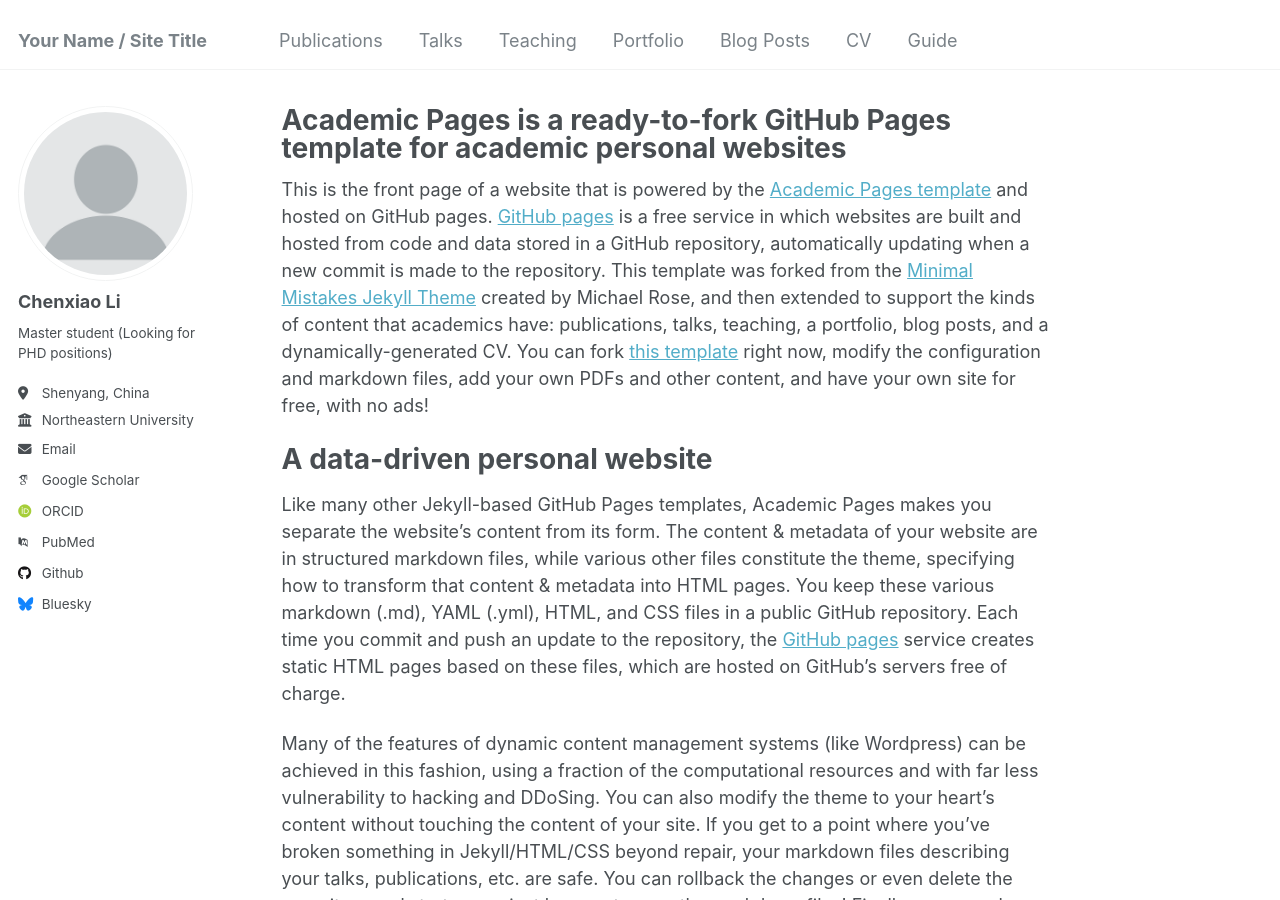
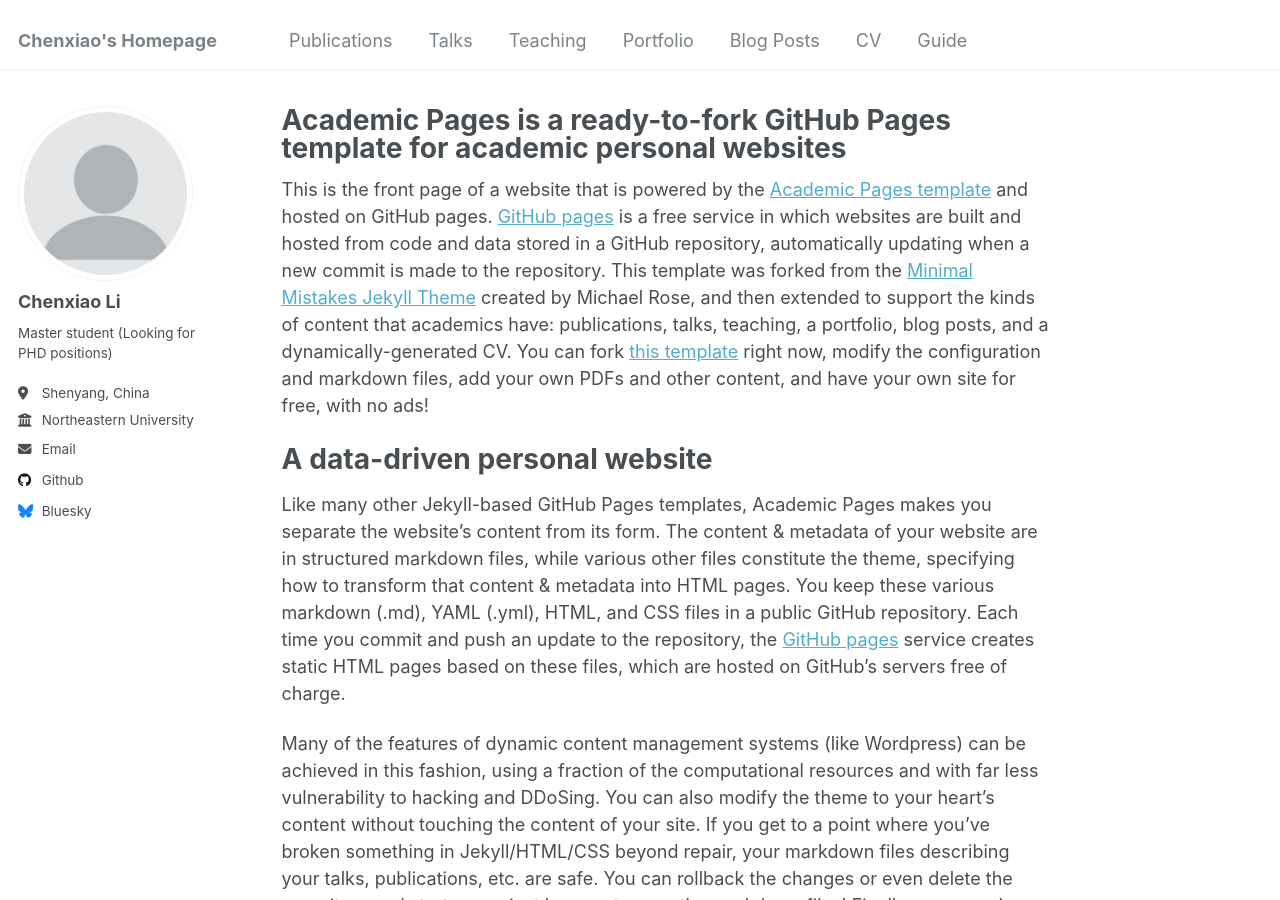
Before and after one commit to ChenxiaoLi-Joe/chenxiaoli.github.io, a Jekyll site: the page built from _pages/about.md, in a window 1280 px wide and 900 px high. Built offline with Jekyll 4.4.1, drawn with Linux system fonts in a browser that asks for light colours; some web fonts are replaced.

Commit message:
20241129:5

```diff
--- a/_config.yml
+++ b/_config.yml
@@ -8,7 +8,7 @@
 
 # Basic Site Settings
 locale                   : "en-US"
-title                    : "Your Name / Site Title"
+title                    : "Chenxiao's Homepage"
 title_separator          : "-"
 name                     : &name "Your Name"
 description              : &description "personal description"
@@ -32,11 +32,11 @@ author:
 
   # Academic websites
   arxiv            : # URL - Update with the correct link to your profile
-  googlescholar    : "https://scholar.google.com/citations?user=PS_CX0AAAAAJ"
+  googlescholar    : # "https://scholar.google.com/citations?user=PS_CX0AAAAAJ"
   impactstory      : # URL
-  orcid            : "http://orcid.org/yourorcidurl"
+  orcid            : # "http://orcid.org/yourorcidurl"
   semantic         : # URL
-  pubmed           : "https://www.ncbi.nlm.nih.gov/pubmed/?term=john+snow"
+  pubmed           : # "https://www.ncbi.nlm.nih.gov/pubmed/?term=john+snow"
   researchgate     : # URL
   scopus           : # URL
 
```
